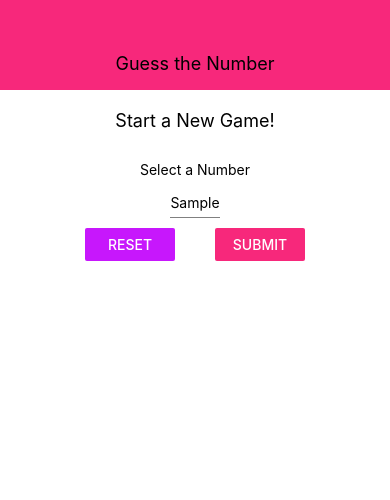
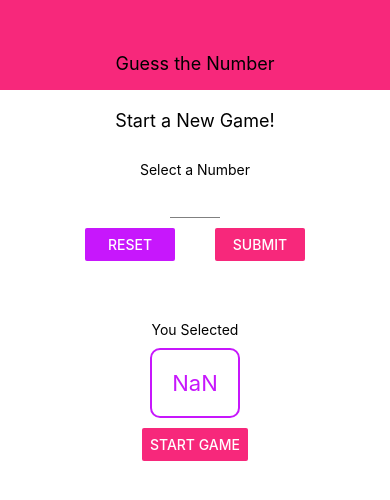
Before and after one commit to HimanshuSinghGH/ReactNative_GuessGame, a React Native app: screen / in a window 390 px wide. Both pictures are taken after typing "Sample" into the empty fields and a click on the button "SUBMIT". Shown: the top 500 px of the page. Built offline with nearby package versions, Linux system fonts and the light colour scheme.

Commit message:
finised styling and validation for input-number screen

```diff
--- a/components/Input.js
+++ b/components/Input.js
@@ -3,7 +3,7 @@
 
 
 const Input = props => {
-    return <TextInput style={{...styles.input, ...props.style}}/>
+    return <TextInput {...props} style={{...styles.input, ...props.style}}/>
 }
 
 const styles = StyleSheet.create({
--- /dev/null
+++ b/components/Number.js
@@ -0,0 +1,35 @@
+import React from 'react' ;
+import {View , Text , StyleSheet} from 'react-native' ;
+import Colors from '../constants/Colors';
+import { render } from 'react-dom';
+
+
+const Number = props => {
+
+    return(
+    <View style={styles.container}>
+        <Text style={styles.number}>{props.children}</Text>
+    </View>
+    );
+} ;
+
+
+const styles = StyleSheet.create ({
+    container :{
+        borderWidth:2 ,
+        borderColor:Colors.accent,
+        padding:10,
+        borderRadius:10,
+        marginVertical:10,
+        alignItems:'center',
+        justifyContent:'center',
+    },
+
+    number:{
+        fontSize:22,
+        color:Colors.accent,
+        padding:10,
+    }
+})
+
+export default Number ;
--- a/screens/StartGameScreen.js
+++ b/screens/StartGameScreen.js
@@ -1,24 +1,77 @@
-import React from 'react' ;
-import {View,TextInput, Text, StyleSheet,Button } from 'react-native' ;
+import React , {useState} from 'react' ;
+import {View,TextInput, Text, StyleSheet,Button, TouchableWithoutFeedback, Keyboard, Alert } from 'react-native' ;
 
 import Card from '../components/Card.js' ;
 import colors from '../constants/Colors' ;
-import Input from "../components/Input"
+import Input from "../components/Input" ;
+import Number from "../components/Number" ;
 
 const StartGameScreen = props => {
 
+    const [enteredValue, setEnteredValue] = useState('') ;
+    const [confirmed, setConfirmed ]= useState(false) ;
+    const [selectedNumber, setSelectedNumber] = useState('') ;
+
+    const numberInputHandler = inputText => {
+
+        setEnteredValue(inputText.replace(/[^0-9]/g, ''));
+    }
+
+    const resetInputHandler = () =>{
+
+        setEnteredValue('') ;
+        setConfirmed(false) ;
+    }
+
+    const confirmInputHandler = () =>{
+        const chosenNumber = parseInt(enteredValue) ;
+        if(isNaN(chosenNumber)|| chosenNumber<=0 || chosenNumber>99){
+            Alert.alert('Invalid Number' , 'Number has to be between 1 - 99' , [{text:'Okay',style:'destructive',onPress:resetInputHandler}] )
+        }
+
+        setConfirmed(true) ;
+        setEnteredValue('') ;
+        setSelectedNumber(chosenNumber) ;
+
+    }
+
+    let confirmedOutput ;
+
+    if(confirmed) {
+    confirmedOutput =
+    <Card style={styles.summaryContainer}>
+        <Text>You Selected</Text>
+        <Number>{selectedNumber}</Number>
+        <Button title="Start Game" color={colors.primary}/>
+    </Card>
+    }
+
     return (
+        <TouchableWithoutFeedback onPress={ () => {
+            Keyboard.dismiss() ;
+        } }>
         <View style={styles.screen}>
             <Text style={styles.title}>Start a New Game!</Text>
             <Card style={styles.inputContainer} >
                 <Text >Select a Number</Text>
-                <Input style={styles.input}/>
+                <Input
+                    style={styles.input}
+                    blurOnSubmit
+                    autoCapitalize="none"
+                    autoCorrect={false}
+                    keyboardType='number-pad'
+                    maxLength={2}
+                    onChangeText={numberInputHandler}
+                    value={enteredValue}
+                />
                 <View style={styles.buttonContainer}>
-                    <View style={styles.button}><Button title="Reset" color={colors.accent}/></View>
-                    <View style={styles.button}><Button title="Submit"color={colors.primary}/></View>
+                    <View style={styles.button}><Button title="Reset" color={colors.accent} onPress={resetInputHandler}/></View>
+                    <View style={styles.button}><Button title="Submit"color={colors.primary} onPress={confirmInputHandler}/></View>
                 </View>
             </Card>
+            {confirmedOutput}
         </View>
+        </TouchableWithoutFeedback>
     ) ;
 };
 
@@ -54,6 +107,10 @@
         textAlign:"center",
     },
 
+    summaryContainer :{
+        marginTop:20,
+        alignItems:'center'
+    }
 })
 
 
```
